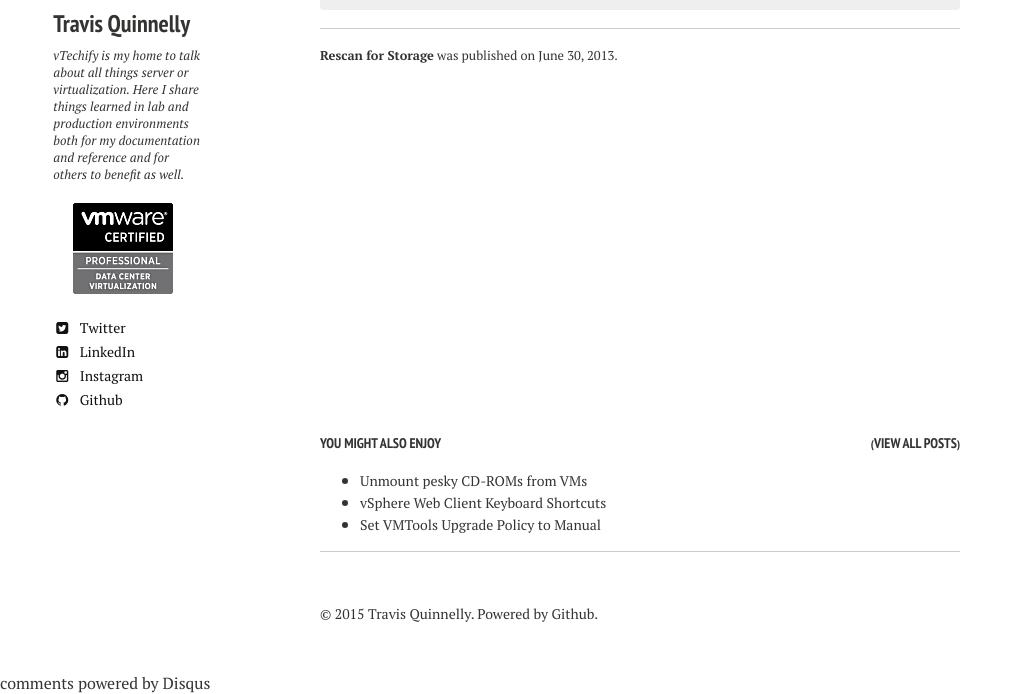
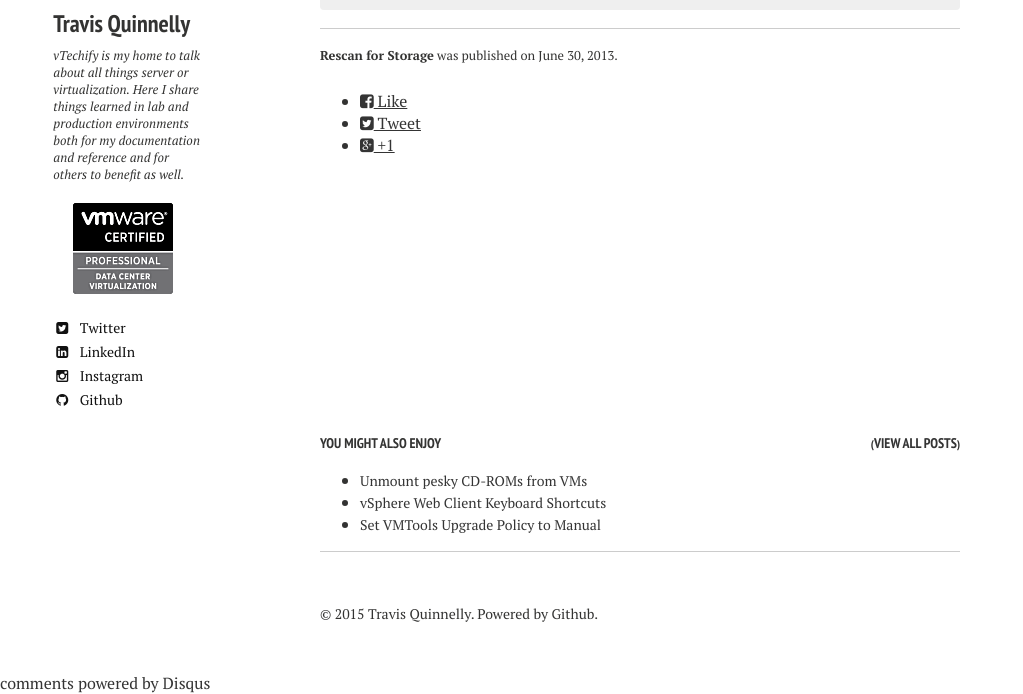
Before and after one commit to tquizzle/vtechify-dep, a Jekyll site: the page built from _posts/2013-06-30-rescan-for-storage.md, in a window 1280 px wide, cut to the strip 267-961 px from the top of the page. Shown: the whole strip, without its empty margins (0-1023 px from the left). Built offline with Jekyll 4.4.1, drawn with Linux system fonts in a browser that asks for light colours; nearby versions of some CDN libraries; comment, search, counter and statistics services are not loaded.

Commit message:
Adding social share to this theme

```diff
--- /dev/null
+++ b/_includes/social-share.html
@@ -0,0 +1,7 @@
+<div class="social-share">
+  <ul class="socialcount socialcount-small inline-list">
+    <li class="facebook"><a href="https://www.facebook.com/sharer/sharer.php?u=http:{{ site.url }}{{ page.url }}" title="Share on Facebook"><span class="count"><i class="fa fa-facebook-square"></i> Like</span></a></li>
+    <li class="twitter"><a href="https://twitter.com/intent/tweet?text=http:{{ site.url }}{{ page.url }}" title="Share on Twitter"><span class="count"><i class="fa fa-twitter-square"></i> Tweet</span></a></li>
+    <li class="googleplus"><a href="https://plus.google.com/share?url=http:{{ site.url }}{{ page.url }}" title="Share on Google Plus"><span class="count"><i class="fa fa-google-plus-square"></i> +1</span></a></li>
+  </ul>
+</div><!-- /.social-share -->
--- a/_layouts/post.html
+++ b/_layouts/post.html
@@ -48,6 +48,7 @@
           {% include _author-bio.html %}
         </div>
         <p class="byline"><strong>{{ page.title }}</strong> was published on <time datetime="{{ page.date | date_to_xmlschema }}">{{ page.date | date: "%B %d, %Y" }}</time>{% if page.modified %} and last modified on <time datetime="{{ page.modified | date: "%Y-%m-%d" }}">{{ page.modified | date: "%B %d, %Y" }}</time>{% endif %}.</p>
+        {% if page.share != false %}{% include social-share.html %}{% endif %}
       </footer>
     </div><!-- /.article-wrap -->
   {% if site.owner.disqus-shortname and page.comments == true %}
```
